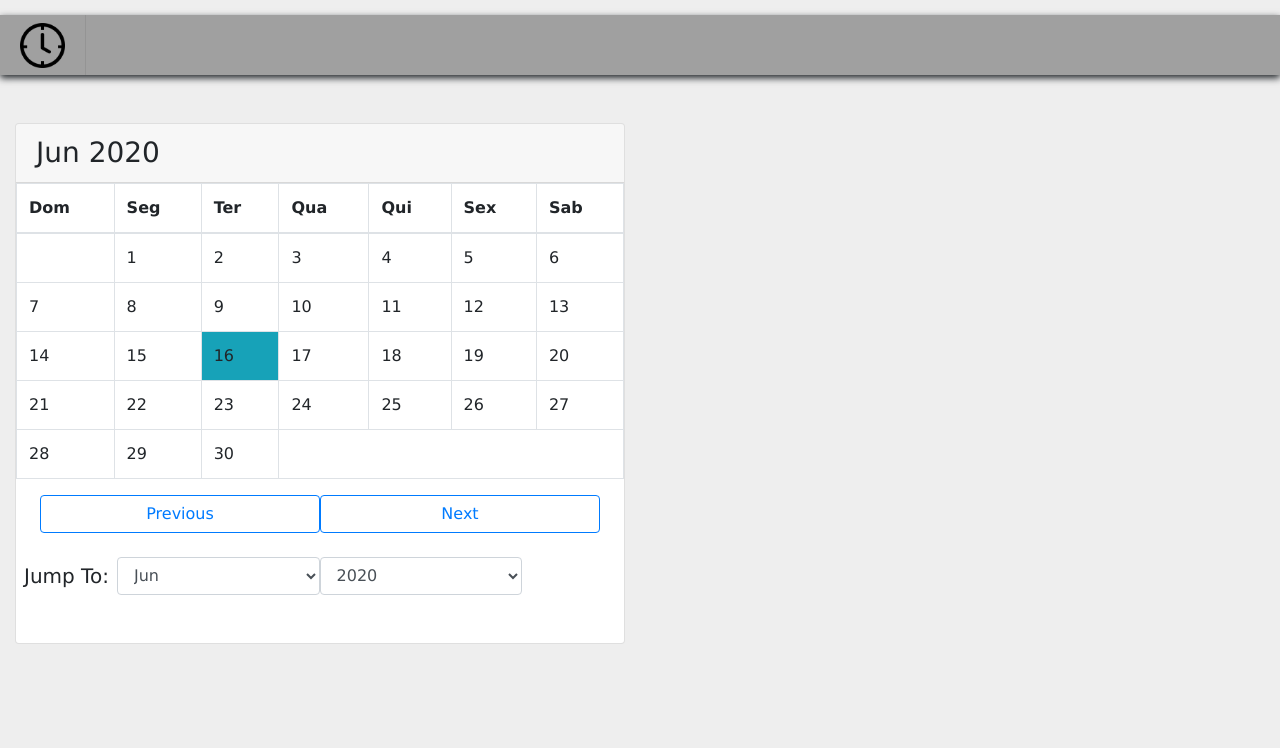
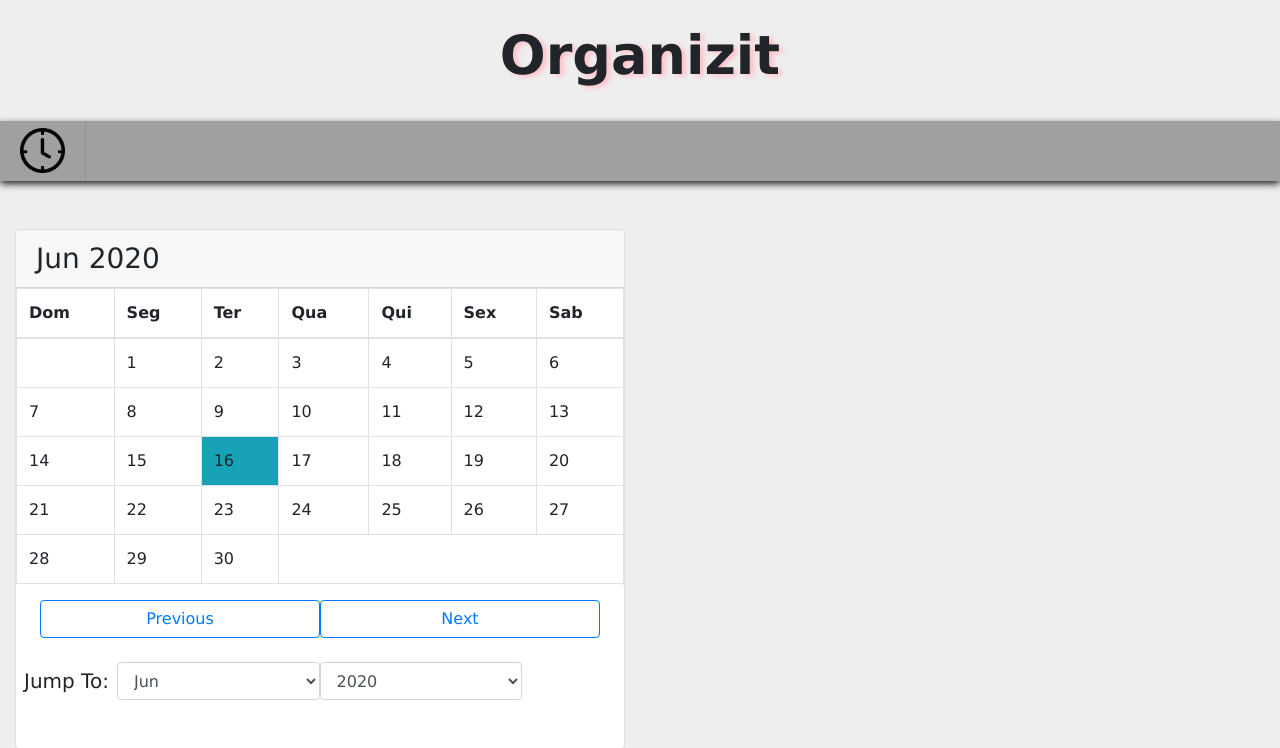
Before and after one commit to SamuelSifuentes/Dificuldade, a PHP site: page /src/index.html in a window 1280 px wide. Shown: the top 748 px of the page. Run offline with PHP 8.4, Linux system fonts and the light colour scheme.

Commit message:
Alterçoes simples

```diff
--- a/assets/css/global.css
+++ b/assets/css/global.css
@@ -6,12 +6,16 @@ body {
   display: block;
   background-color: #eee;
 }
-
+.title{
+  font-size: 54px;
+  font-weight: bolder;
+  text-shadow: pink 4px 2px 5px;
+}
 .navigation-bar{
   z-index: 22;
   display: flex;
   top: 0;
-  margin-top: 15px;
+
   position: sticky;
   background-color: #a0a0a0;
   width: 100%;
--- a/src/index.html
+++ b/src/index.html
@@ -2,7 +2,7 @@
 <html lang="en">
 <head>
     <meta charset="UTF-8">
-    <title>Calendar</title>
+    <title>Organizit</title>
 
     <meta name="viewport" content="width=device-width, initial-scale=1, shrink-to-fit=no">
     <!-- Bootstrap CSS -->
@@ -11,6 +11,9 @@
     <link rel="stylesheet" href="../assets/css/global.css">
 </head>
 <body><div>
+  <div class="d-flex justify-content-center">
+    <h1 class="py-4 title"> Organizit</h1>
+  </div>
 
   <!-- <img src="../assets/images/banner-1240822_960_720.jpg" class="w-100" alt=""> -->
   <div class="navigation-bar">
```
